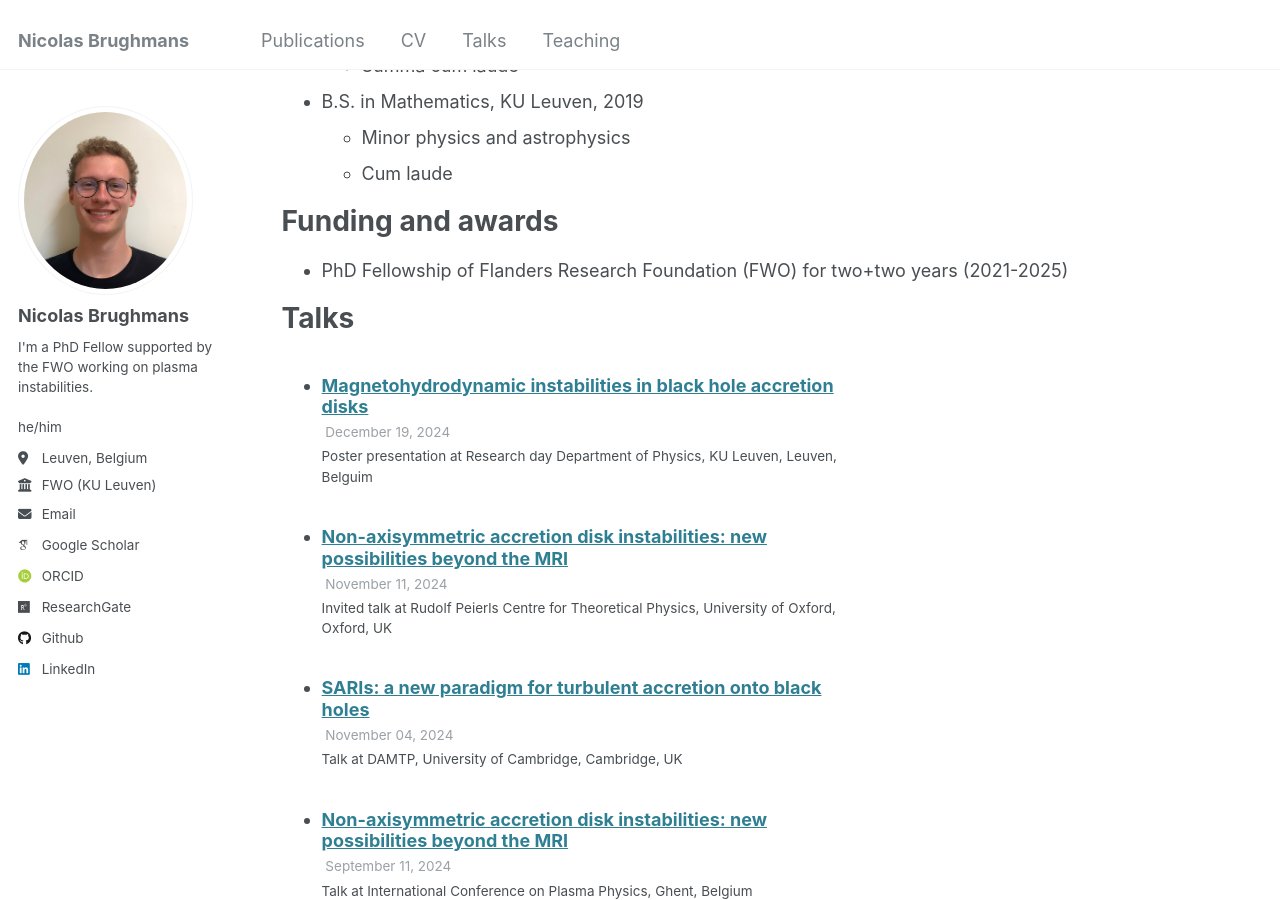
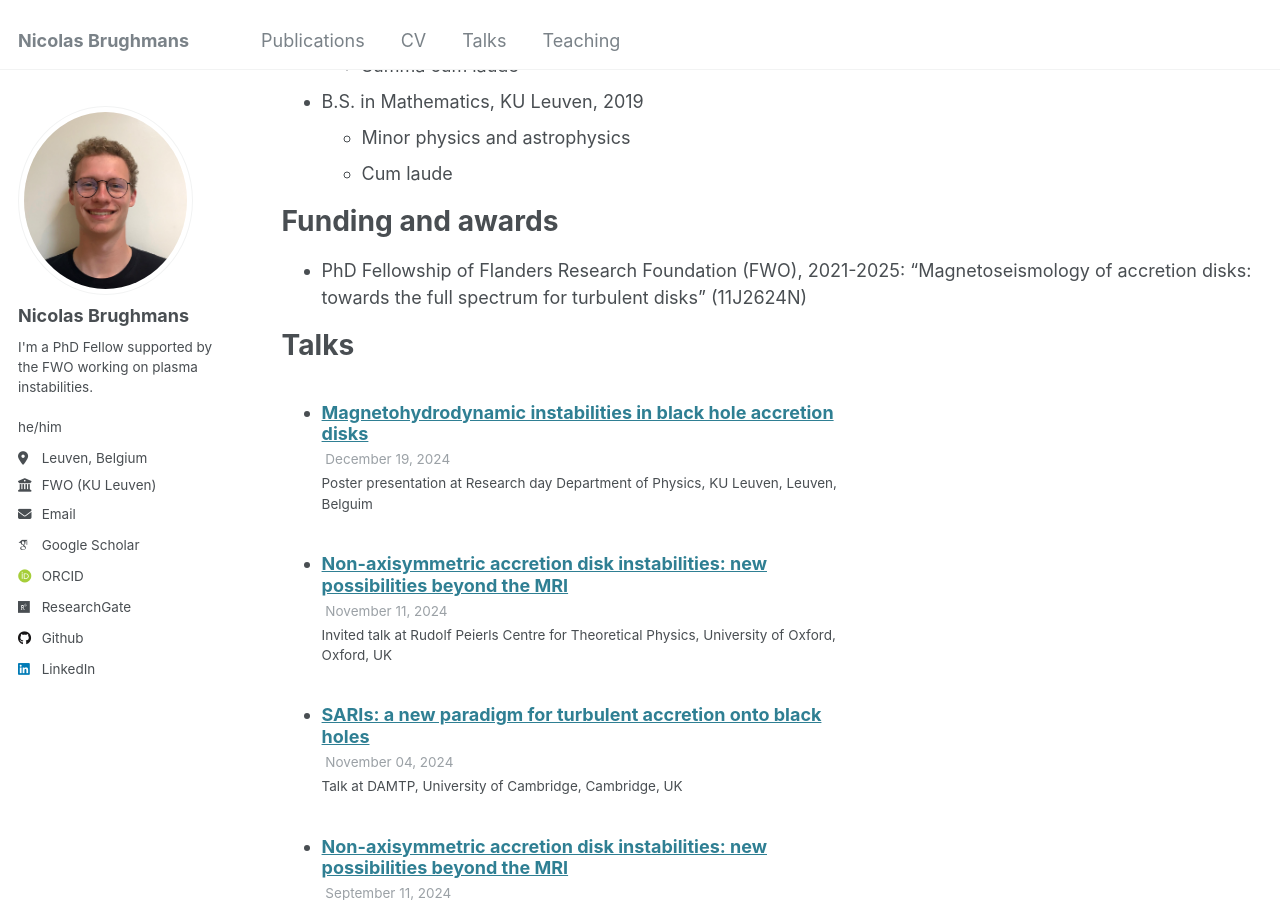
Before and after one commit to nicolasbrughmans/nicolasbrughmans.github.io, a Jekyll site: the page built from _pages/cv.md, in a window 1280 px wide and 900 px high, scrolled down 364 px. Built offline with Jekyll 4.4.1, drawn with Linux system fonts in a browser that asks for light colours; some web fonts are replaced.

Commit message:
added FWO title

```diff
--- a/_pages/cv.md
+++ b/_pages/cv.md
@@ -30,7 +30,7 @@ Education
 
 Funding and awards
 ======
-* PhD Fellowship of Flanders Research Foundation (FWO) for two+two years (2021-2025)
+* PhD Fellowship of Flanders Research Foundation (FWO), 2021-2025: "Magnetoseismology of accretion disks: towards the full spectrum for turbulent disks" (11J2624N)
 
 Talks
 ======
```
